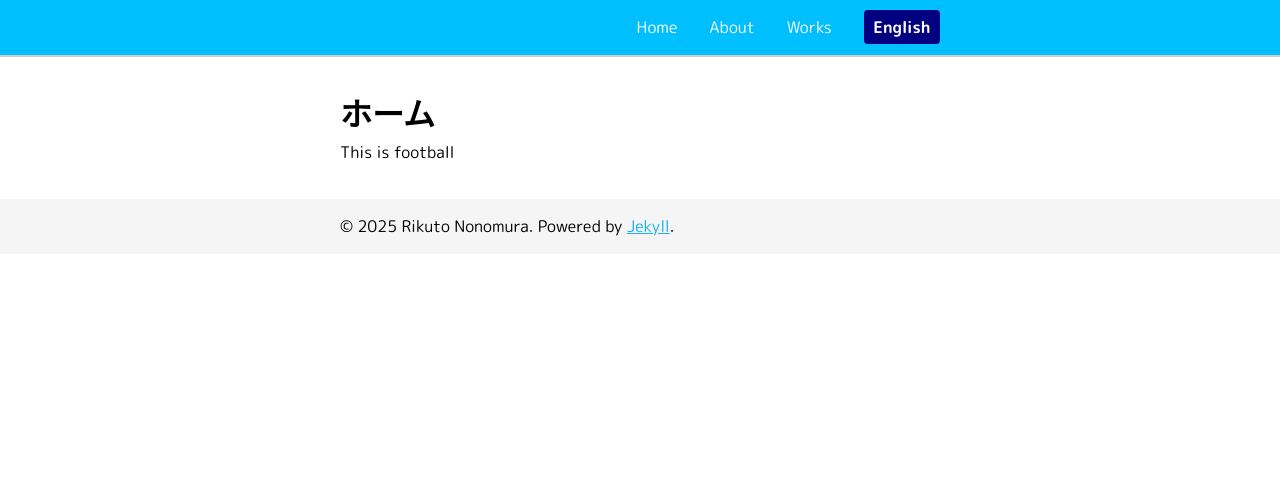
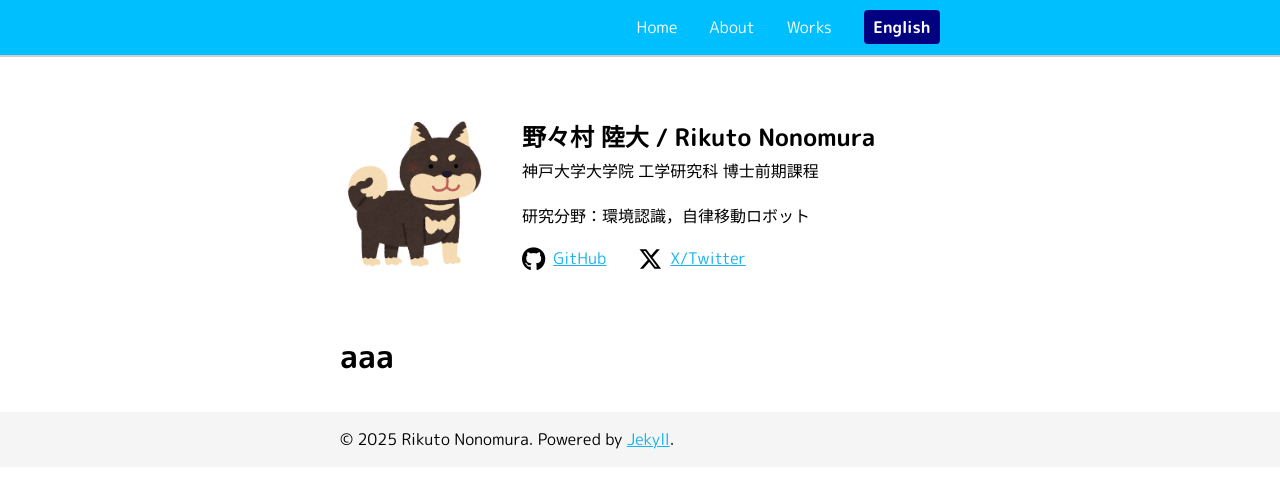
Before and after one commit to RickNon/ricknon.github.io, a Jekyll site: the page built from ja/index.md, in a window 1280 px wide. Shown: the top 488 px of the page. Built offline with Jekyll 4.4.1, drawn with Linux system fonts in a browser that asks for light colours.

Commit message:
edit home page

```diff
--- a/_includes/head.html
+++ b/_includes/head.html
@@ -3,4 +3,5 @@
     <meta name="viewport" content="width=device-width, initial-scale=1.0">
     <title>{{ page.title }}</title>
     <link rel="stylesheet" href="{{ '/assets/css/main.css' | relative_url }}">
+    <link rel="stylesheet" href="https://cdnjs.cloudflare.com/ajax/libs/font-awesome/6.5.0/css/all.min.css">
 </head>
--- a/_sass/_layout.scss
+++ b/_sass/_layout.scss
@@ -81,11 +81,56 @@ main {
         margin: 1.5rem auto;
     }
 
+    .profile-section {
+        display: flex;
+        align-items: center;
+        gap: 2rem;
+        margin: 2rem 0;
+
+        .profile-img {
+            width: 150px;
+            height: auto;
+        }
+
+        .profile-text {
+            flex: 1;
+            line-height: 1.6;
+        }
+    }
+
+    .social-icons {
+        display: flex;
+        gap: 2rem;
+
+        .social-item {
+            display: flex;
+            align-items: center;
+            gap: 0.5rem;
+
+            i {
+                font-size: 1.5rem;
+            }
+
+
+        }
+    }
+
     blockquote {
         margin: 1.5rem 0;
         padding: 1rem;
         background-color: #f9f9f9;
         border-left: 5px solid #ccc;
+    }
+
+    @media (max-width: 768px) {
+        .profile-section {
+            flex-direction: column;
+            text-align: center;
+
+            .profile-image {
+            margin-bottom: 1rem;
+            }
+        }
     }
 }
 
--- a/ja/index.md
+++ b/ja/index.md
@@ -5,5 +5,25 @@ lang: ja
 permalink: /ja/
 ---
 
-# ホーム
-This is football
+<div class="main">
+    <div class="profile-section">
+        <img src="/assets/images/dog_shibainu_black.png" alt="Profile Picture" class="profile-img">
+        <div class="profile-text">
+            <h2>野々村 陸大 / Rikuto Nonomura</h2>
+            <p>神戸大学大学院 工学研究科 博士前期課程</p>
+            <p>研究分野：環境認識，自律移動ロボット</p>
+            <div class="social-icons">
+                <div class="social-item">
+                    <i class="fab fa-github"></i>
+                    <a href="https://github.com/RickNon" target="_blank" rel="noopener noreferrer">GitHub</a>
+                </div>
+                <div class="social-item">
+                    <i class="fab fa-x-twitter"></i>
+                    <a href="https://twitter.com/ricknon22" target="_blank" rel="noopener noreferrer">X/Twitter</a>
+                </div>
+            </div>
+        </div>
+    </div>
+</div>
+
+# aaa
```
